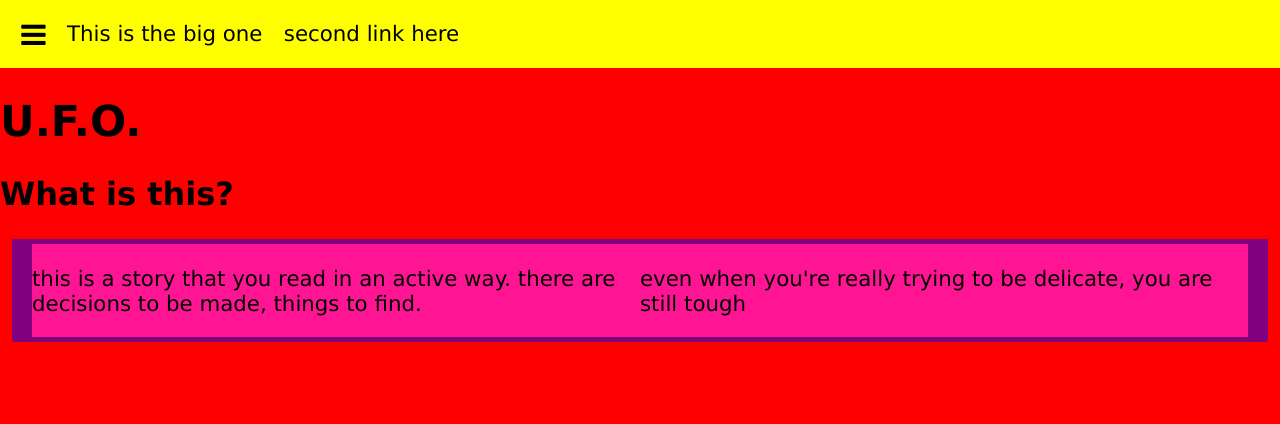
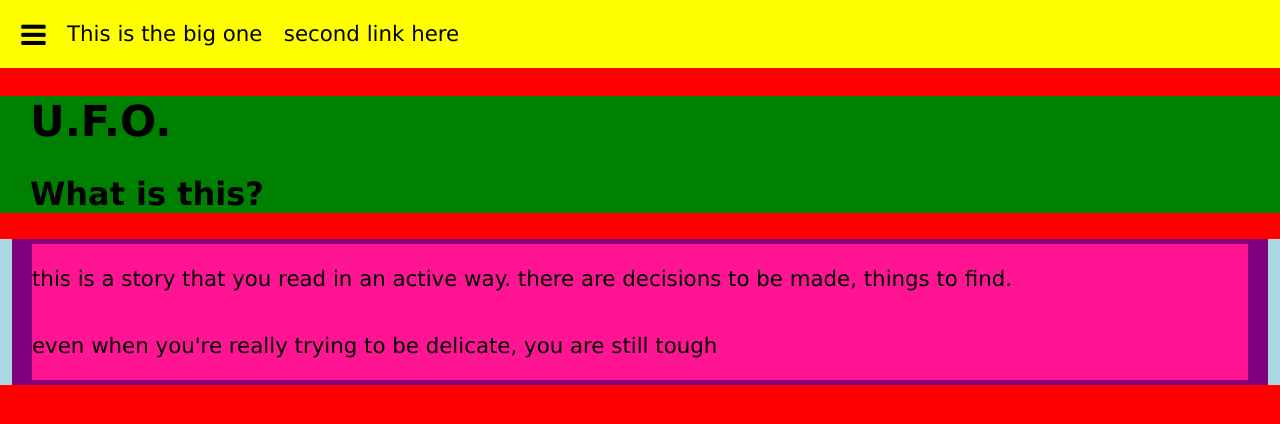
Before and after one commit to Elehisie/ufo, a website: page index.html in a window 1280 px wide. Drawn offline with Linux system fonts and the light colour scheme.

Commit message:
minor changes

```diff
--- a/index.html
+++ b/index.html
@@ -3,7 +3,7 @@
   <head>
     <meta charset="utf-8">
     <meta name="viewport" content="width=device-width, initial-scale=1">
-    <title>Single Page cuz reasons</title>
+    <title>U.F.O. | An Interactive Story</title>
 
     <link rel="stylesheet" href="bower_components/font-awesome/css/font-awesome.min.css">
     <link rel="stylesheet" href="styles/layout.css">
@@ -27,7 +27,9 @@
       <h2>What is this?</h2>
     </header>
 
-    <section id="panels">Loading your story so far...</section>
+    <main>
+      <section id="panels">Loading your story so far...</section>
+    </main>
 
     <script src="scripts/app.js"></script>
     <script src="scripts/story.js"></script>
--- a/scripts/story.js
+++ b/scripts/story.js
@@ -1,5 +1,6 @@
 (function () {
-  var collection = {
+  var allPanels = {
+    //this wont be needed when we have a db of panels
     intro: {
       text: 'this is a story that you read in an active way. there are decisions to be made, things to find.',
     },
@@ -23,10 +24,10 @@
     document.getElementById('panels').innerHTML = '';
 
     var panels = {};
-    Object.keys(collection).forEach(function(key) {
-      // if (story.find(key)) { panels[key] = collection.key; }
-      story.find(function (key){
-        panels[key] = collection[key];
+    Object.keys(allPanels).forEach(function(key) {
+      // if (story.find(key)) { panels[key] = allPanels.key; }
+      story.find(function(key){
+        panels[key] = allPanels[key];
       });
     });
     console.log(panels);
--- a/styles/layout.css
+++ b/styles/layout.css
@@ -9,8 +9,6 @@ body {
 }
 
 nav {
-  margin: 0 auto;
-  width: 100%;
   display: flex;
   background-color: yellow;
   text-align: left;
@@ -18,7 +16,6 @@ nav {
 
 nav#slideMenu {
   display: none;
-  width: 100%;
   flex-direction: column;
   font-size: 2em;
 }
@@ -27,18 +24,30 @@ nav p {
   padding-left: 1em;
 }
 
+header {
+  padding: 0 30px;
+  background-color: green;
+}
+
+main {
+  width: 100%;
+  padding: 0;
+  background-color: lightblue;
+  display: flex;
+  justify-content: space-around;
+  flex-direction: column;
+}
+
 section {
   /* flex box container */
   width: 90%;
   margin: 0 auto;
   padding: 5px 20px;
-  display: flex;
   background-color: purple;
-  justify-content: space-around;
+  flex-direction: column;
 }
 
 article {
-  width: 98%;
   background-color: deeppink;
 }
 
```
